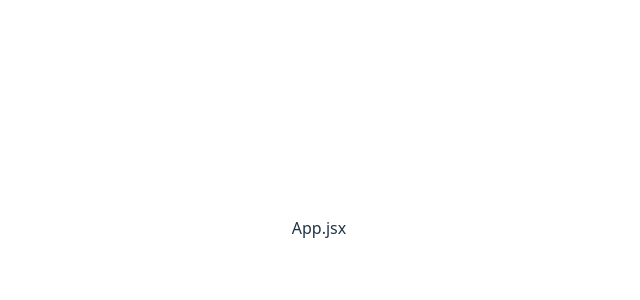
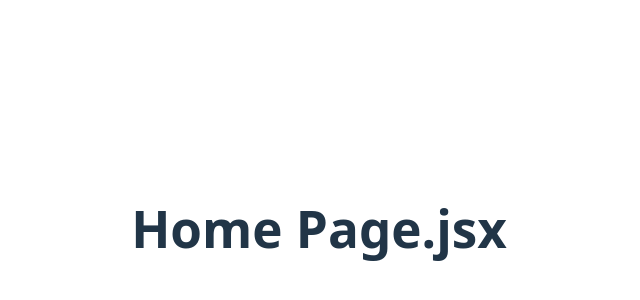
Before and after one commit to alemalagni/progetto-finale-spec-frontend-front, a React (Vite) app: page / in a window 1280 px wide. Shown: the part 172-472 px from the top of the page, without its empty margins (321-961 px from the left). Built offline with nearby package versions, Linux system fonts and the light colour scheme.

Commit message:
refactor App component to remove unnecessary div and streamline structure

```diff
--- a/src/App.jsx
+++ b/src/App.jsx
@@ -1,13 +1,11 @@
-
+import HomePage from './pages/HomePage'
 import './App.css'
 
-function App() {
+export default function App() {
 
   return (
     <>
-      <div>App.jsx</div>
+      <HomePage />
     </>
   )
 }
-
-export default App
```
